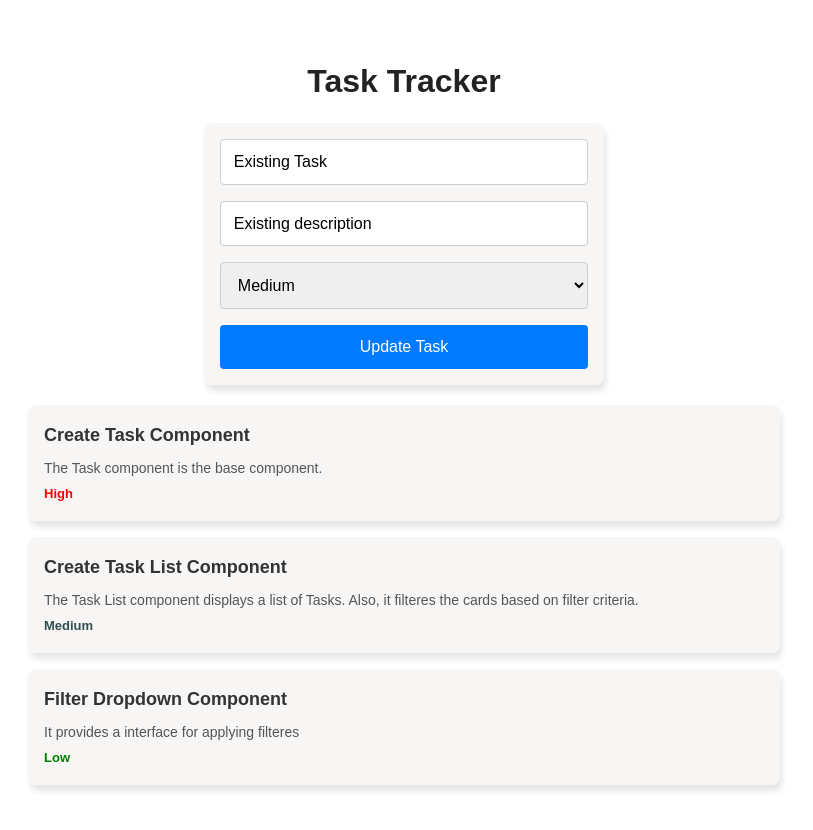
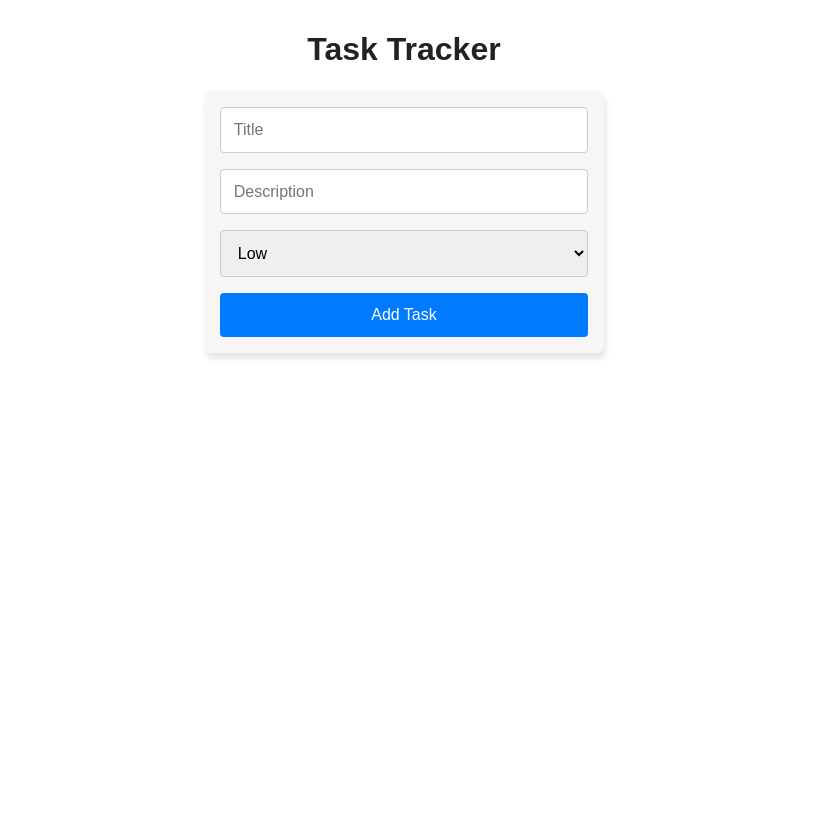
Before and after one commit to ShubhenduVaid/task-tracker, a React (Vite) app: page / in a window 1280 px wide. Shown: the top 830 px of the page, without its empty margins (236-1049 px from the left). After the commit the page ends 800 px from the top, so only its background shows below. Built offline with nearby package versions, Linux system fonts and the light colour scheme.

Commit message:
Added Context with Edit/Add/Delete Functionality

```diff
--- a/src/App.tsx
+++ b/src/App.tsx
@@ -2,78 +2,20 @@ import React, { useState } from "react";
 
 import GlobalStyles from "./GlobalStyles";
 import { TaskList } from "./components/TaskList";
-import { PriorityType, TaskProps } from "./components/Task";
 import { TaskForm } from "./components/TaskForm";
-
-const mockTasks: TaskProps[] = [
-  {
-    id: 1,
-    title: "Create Task Component",
-    description: "The Task component is the base component.",
-    priority: "High",
-  },
-  {
-    id: 2,
-    title: "Create Task List Component",
-    description:
-      "The Task List component displays a list of Tasks. Also, it filteres the cards based on filter criteria.",
-    priority: "Medium",
-  },
-  {
-    id: 3,
-    title: "Filter Dropdown Component",
-    description: "It provides a interface for applying filteres",
-    priority: "Low",
-  },
-];
-
-const mockExistingTask = {
-  id: 1,
-  title: "Existing Task",
-  description: "Existing description",
-  priority: "Medium" as PriorityType,
-};
+import { TaskProvider } from "./contexts/TaskContext";
 
 const App: React.FC = () => {
-  const [tasks, setTasks] = useState<TaskProps[]>(mockTasks);
-  const [editingTask, setEditingTask] = useState(mockExistingTask);
-
-  const handleAddTask = (task: {
-    title: string;
-    description: string;
-    priority: PriorityType;
-  }) => {
-    const newTask = {
-      id: Date.now(),
-      ...task,
-    };
-    setTasks([...tasks, newTask]);
-  };
-
-  const handleEditTask = (task: {
-    title: string;
-    description: string;
-    priority: PriorityType;
-  }) => {
-    if (editingTask) {
-      setTasks(
-        tasks.map((t) => (t.id === editingTask.id ? { ...t, ...task } : t))
-      );
-      setEditingTask(null);
-    }
-  };
-
   return (
     <>
       <GlobalStyles />
-      <div className="app">
-        <h1>Task Tracker</h1>
-        <TaskForm
-          onSubmit={editingTask ? handleEditTask : handleAddTask}
-          existingTask={editingTask}
-        />
-        <TaskList tasks={tasks} />
-      </div>
+      <TaskProvider>
+        <div className="app">
+          <h1>Task Tracker</h1>
+          <TaskForm />
+          <TaskList />
+        </div>
+      </TaskProvider>
     </>
   );
 };
--- a/src/GlobalStyles.ts
+++ b/src/GlobalStyles.ts
@@ -23,7 +23,7 @@ const GlobalStyles = createGlobalStyle`
 
   .app {
     max-width: 800px;
-    margin: 2rem auto;
+    margin: 0 auto;
     padding: 1.5rem;
   }
 `;
--- a/src/components/Task/Task.style.ts
+++ b/src/components/Task/Task.style.ts
@@ -36,6 +36,34 @@ export const TaskDescription = styled.p`
 `;
 
 export const TaskPriority = styled.h2<{ priority: PriorityType }>`
-  font-size: 13px;
+  font-size: 16px;
+  padding-top: 9px;
   color: ${({ priority }) => getPriorityColor(priority)};
 `;
+
+export const TaskButton = styled.button`
+  padding: 0.8rem;
+  background-color: #007bff;
+  color: #fff;
+  border: none;
+  border-radius: 4px;
+  font-size: 1rem;
+  cursor: pointer;
+
+  &:hover {
+    background-color: #0056b3;
+  }
+`;
+
+export const TaskFooterContainer = styled.div`
+  display: flex;
+  justify-content: space-between;
+  align-items: center;
+  margin-top: 6px;
+`;
+
+export const TaskButtonContainer = styled.div`
+  display: flex;
+  flex-direction: row;
+  gap: 8px;
+`;
--- a/src/components/Task/Task.tsx
+++ b/src/components/Task/Task.tsx
@@ -5,23 +5,50 @@ import {
   TaskTitle,
   TaskDescription,
   TaskPriority,
+  TaskButton,
+  TaskFooterContainer,
+  TaskButtonContainer,
 } from "./Task.style";
 
 export type PriorityType = "Low" | "Medium" | "High";
 
 export interface TaskProps {
-  id?: number;
+  id: string;
   title: string;
   description: string;
   priority: PriorityType;
+  handleEdit: (
+    id: string,
+    title: string,
+    description: string,
+    priority: PriorityType
+  ) => void;
+  handleDelete: (id: string) => void;
 }
 
-const Task: React.FC<TaskProps> = ({ title, description, priority }) => {
+const Task: React.FC<TaskProps> = ({
+  id,
+  title,
+  description,
+  priority,
+  handleEdit,
+  handleDelete,
+}) => {
   return (
     <TaskContainer>
       <TaskTitle>{title}</TaskTitle>
       <TaskDescription>{description}</TaskDescription>
-      <TaskPriority priority={priority}>{priority}</TaskPriority>
+      <TaskFooterContainer>
+        <TaskPriority priority={priority}>{priority}</TaskPriority>
+        <TaskButtonContainer>
+          <TaskButton
+            onClick={() => handleEdit(id, title, description, priority)}
+          >
+            Edit
+          </TaskButton>
+          <TaskButton onClick={() => handleDelete(id)}>Delete</TaskButton>
+        </TaskButtonContainer>
+      </TaskFooterContainer>
     </TaskContainer>
   );
 };
--- a/src/components/TaskForm/TaskForm.style.ts
+++ b/src/components/TaskForm/TaskForm.style.ts
@@ -13,21 +13,21 @@ export const TaskFormContainer = styled.form`
   box-shadow: 2px 6px 6px rgba(0, 0, 0, 0.1);
 `;
 
-export const Input = styled.input`
+export const TaskFormInput = styled.input`
   padding: 0.8rem;
   border: 1px solid #ccc;
   border-radius: 4px;
   font-size: 1rem;
 `;
 
-export const Select = styled.select`
+export const TaskFormSelect = styled.select`
   padding: 0.8rem;
   border: 1px solid #ccc;
   border-radius: 4px;
   font-size: 1rem;
 `;
 
-export const Button = styled.button`
+export const TaskFormButton = styled.button`
   padding: 0.8rem;
   background-color: #007bff;
   color: #fff;
--- a/src/components/TaskForm/TaskForm.tsx
+++ b/src/components/TaskForm/TaskForm.tsx
@@ -1,30 +1,35 @@
-import React, { useState, useEffect } from "react";
+import React, { useEffect, useState } from "react";
 
 import { PriorityType } from "../Task";
-import { Button, Input, Select, TaskFormContainer } from "./TaskForm.style";
+import {
+  TaskFormButton,
+  TaskFormInput,
+  TaskFormSelect,
+  TaskFormContainer,
+} from "./TaskForm.style";
+import { useTaskContext } from "../../contexts/TaskContext";
 
-export interface TaskFormProps {
-  onSubmit: (task: {
-    title: string;
-    description: string;
-    priority: PriorityType;
-  }) => void;
-
+interface TaskPopupProps {
   existingTask?: {
-    id: number;
+    id: string;
     title: string;
     description: string;
     priority: PriorityType;
   };
+  handleUpdate: () => void;
 }
 
-const TaskForm: React.FC<TaskFormProps> = ({ onSubmit, existingTask }) => {
+const TaskForm: React.FC<TaskPopupProps> = ({ existingTask, handleUpdate }) => {
+  const { dispatch } = useTaskContext();
+
+  const [id, setId] = useState<string>("");
   const [title, setTitle] = useState<string>("");
   const [description, setDescription] = useState<string>("");
   const [priority, setPriority] = useState<PriorityType>("Low");
 
   useEffect(() => {
     if (existingTask) {
+      setId(existingTask.id);
       setTitle(existingTask.title);
       setDescription(existingTask.description);
       setPriority(existingTask.priority);
@@ -33,7 +38,22 @@ const TaskForm: React.FC<TaskFormProps> = ({ onSubmit, existingTask }) => {
 
   const handleSubmit = (e: React.FormEvent) => {
     e.preventDefault();
-    onSubmit({ title, description, priority });
+    if (existingTask) {
+      dispatch({
+        type: "EDIT_TASK",
+        task: { id, title, description, priority },
+      });
+      handleUpdate();
+    } else {
+      const newTask = {
+        id: Date.now().toString(),
+        title,
+        description,
+        priority,
+      };
+      dispatch({ type: "ADD_TASK", task: newTask });
+    }
+
     setTitle("");
     setDescription("");
     setPriority("Low");
@@ -41,21 +61,21 @@ const TaskForm: React.FC<TaskFormProps> = ({ onSubmit, existingTask }) => {
 
   return (
     <TaskFormContainer onSubmit={handleSubmit}>
-      <Input
+      <TaskFormInput
         type="text"
         placeholder="Title"
         value={title}
         onChange={(e) => setTitle(e.target.value)}
         required
       />
-      <Input
+      <TaskFormInput
         type="text"
         placeholder="Description"
         value={description}
         onChange={(e) => setDescription(e.target.value)}
         required
       />
-      <Select
+      <TaskFormSelect
         name="priority"
         value={priority}
         onChange={(e) => setPriority(e.target.value as PriorityType)}
@@ -66,8 +86,10 @@ const TaskForm: React.FC<TaskFormProps> = ({ onSubmit, existingTask }) => {
         <option value="Low">Low</option>
         <option value="Medium">Medium</option>
         <option value="High">High</option>
-      </Select>
-      <Button type="submit">{existingTask ? "Update Task" : "Add Task"}</Button>
+      </TaskFormSelect>
+      <TaskFormButton type="submit">
+        {existingTask ? "Update Task" : "Add Task"}
+      </TaskFormButton>
     </TaskFormContainer>
   );
 };
--- a/src/components/TaskList/TaskList.tsx
+++ b/src/components/TaskList/TaskList.tsx
@@ -1,21 +1,44 @@
-import React from "react";
+import React, { useState } from "react";
 
 import { TaskListContainer } from "./TaskList.style";
-import { PriorityType, Task, TaskProps } from "../Task";
+import { useTaskContext } from "../../contexts/TaskContext";
+import { PriorityType, Task } from "../Task";
+import { TaskPopup } from "../TaskPopup";
 
-export interface TaskListProps {
-  tasks: TaskProps[];
-  filter?: PriorityType;
-}
+const TaskList: React.FC = () => {
+  const { state, dispatch } = useTaskContext();
 
-const TaskList: React.FC<TaskListProps> = ({ tasks, filter = "" }) => {
-  const filteredTasks = filter
-    ? tasks.filter((task) => task.priority === filter)
-    : tasks;
+  const [isPopupOpen, setIsPopupOpen] = useState<boolean>(false);
+  const [id, setId] = useState<string>("");
+  const [title, setTitle] = useState<string>("");
+  const [description, setDescription] = useState<string>("");
+  const [priority, setPriority] = useState<PriorityType>("Low");
 
-  if (filteredTasks.length === 0) {
-    return <p>No tasks available.</p>;
-  }
+  const handleEdit = (
+    id: string,
+    title: string,
+    description: string,
+    priority: PriorityType
+  ) => {
+    setId(id);
+    setTitle(title);
+    setDescription(description);
+    setPriority(priority);
+    setIsPopupOpen(true);
+  };
+
+  const handleDelete = (id: string) => {
+    dispatch({ type: "DELETE_TASK", id });
+  };
+
+  const handlePopupClose = () => {
+    setIsPopupOpen(false);
+  };
+
+  const filteredTasks =
+    state.filter === "All"
+      ? state.tasks
+      : state.tasks.filter((task) => task.priority === state.filter);
 
   return (
     <TaskListContainer>
@@ -26,8 +49,19 @@ const TaskList: React.FC<TaskListProps> = ({ tasks, filter = "" }) => {
           title={task.title}
           description={task.description}
           priority={task.priority}
+          handleDelete={handleDelete}
+          handleEdit={handleEdit}
         />
       ))}
+      {isPopupOpen && (
+        <TaskPopup
+          id={id}
+          title={title}
+          description={description}
+          priority={priority}
+          handlePopupClose={handlePopupClose}
+        />
+      )}
     </TaskListContainer>
   );
 };
--- /dev/null
+++ b/src/components/TaskPopup/TaskPopup.tsx
@@ -0,0 +1,49 @@
+import React from "react";
+
+import {
+  TaskPopupButton,
+  TaskPopupContainer,
+  TaskPopupOverlay,
+} from "./TaskPopup.style";
+import { PriorityType } from "../Task";
+import { TaskForm } from "../TaskForm";
+
+interface TaskPopupProps {
+  id: string;
+  title: string;
+  description: string;
+  priority: PriorityType;
+  handlePopupClose: () => void;
+}
+
+const TaskPopup: React.FC<TaskPopupProps> = ({
+  id,
+  title,
+  description,
+  priority,
+  handlePopupClose,
+}) => {
+  const existingTask = {
+    id,
+    title,
+    description,
+    priority,
+  };
+  return (
+    <div className="App">
+      <TaskPopupOverlay>
+        <TaskPopupContainer>
+          <TaskForm
+            existingTask={existingTask}
+            handleUpdate={handlePopupClose}
+          />
+          <TaskPopupButton onClick={() => handlePopupClose()}>
+            Close
+          </TaskPopupButton>
+        </TaskPopupContainer>
+      </TaskPopupOverlay>
+    </div>
+  );
+};
+
+export default TaskPopup;
--- /dev/null
+++ b/src/components/TaskPopup/index.ts
@@ -0,0 +1,3 @@
+export { default as TaskPopup } from "./TaskPopup";
+export * from "./TaskPopup";
+export * from "./TaskPopup.style";
--- /dev/null
+++ b/src/contexts/TaskContext.tsx
@@ -0,0 +1,72 @@
+import React, { createContext, useContext, useReducer } from "react";
+
+import { PriorityType } from "../components/Task";
+
+type Task = {
+  id: string;
+  title: string;
+  description: string;
+  priority: PriorityType;
+};
+
+type TaskState = {
+  tasks: Task[];
+  filter: string;
+};
+
+type Action =
+  | { type: "ADD_TASK"; task: Task }
+  | { type: "EDIT_TASK"; task: Task }
+  | { type: "DELETE_TASK"; id: string };
+
+const initialState: TaskState = {
+  tasks: [],
+  filter: "All",
+};
+
+const TaskContext = createContext<{
+  state: TaskState;
+  dispatch: React.Dispatch<Action>;
+} | null>(null);
+
+const taskReducer = (state: TaskState, action: Action): TaskState => {
+  switch (action.type) {
+    case "ADD_TASK":
+      return { ...state, tasks: [...state.tasks, action.task] };
+    case "EDIT_TASK":
+      return {
+        ...state,
+        tasks: state.tasks.map((task) =>
+          task.id === action.task.id ? action.task : task
+        ),
+      };
+    case "DELETE_TASK":
+      return {
+        ...state,
+        tasks: state.tasks.filter((task) => task.id !== action.id),
+      };
+    default:
+      return state;
+  }
+};
+
+export const TaskProvider: React.FC = ({ children }) => {
+  const [state, dispatch] = useReducer(
+    taskReducer,
+    initialState,
+    (init) => init
+  );
+
+  return (
+    <TaskContext.Provider value={{ state, dispatch }}>
+      {children}
+    </TaskContext.Provider>
+  );
+};
+
+export const useTaskContext = () => {
+  const context = useContext(TaskContext);
+  if (!context)
+    throw new Error("useTaskContext must be used within a TaskProvider");
+  return context;
+};
```
Also changed, not shown: src/components/TaskPopup/TaskPopup.style.ts (added, +38 -0 lines).
